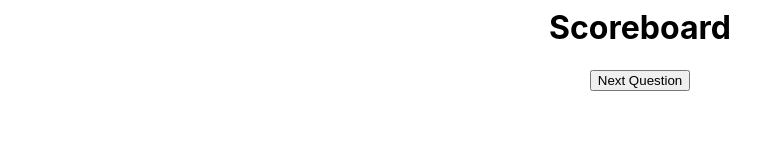
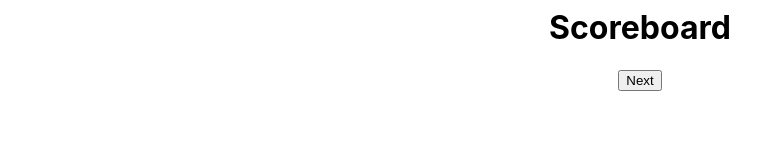
Before and after one commit to alexanderchao123/kwizit-frontend, a React (Create React App) app: page /rounds/1/scoreboard in a window 1280 px wide. Shown: the part 129-289 px from the top of the page, without its empty margins (0-769 px from the left). Built offline with nearby package versions, Linux system fonts and the light colour scheme.

Commit message:
change button text in RoundScoreboard component

```diff
--- a/src/components/rounds/RoundScoreboard.js
+++ b/src/components/rounds/RoundScoreboard.js
@@ -10,7 +10,7 @@ class RoundScoreboard extends Component {
     return(
       <div>
         <h1>Scoreboard</h1>
-        <button type="button" onClick={this.clickHandler}>Next Question</button>
+        <button type="button" onClick={this.clickHandler}>Next</button>
       </div>
     )
   }
```
